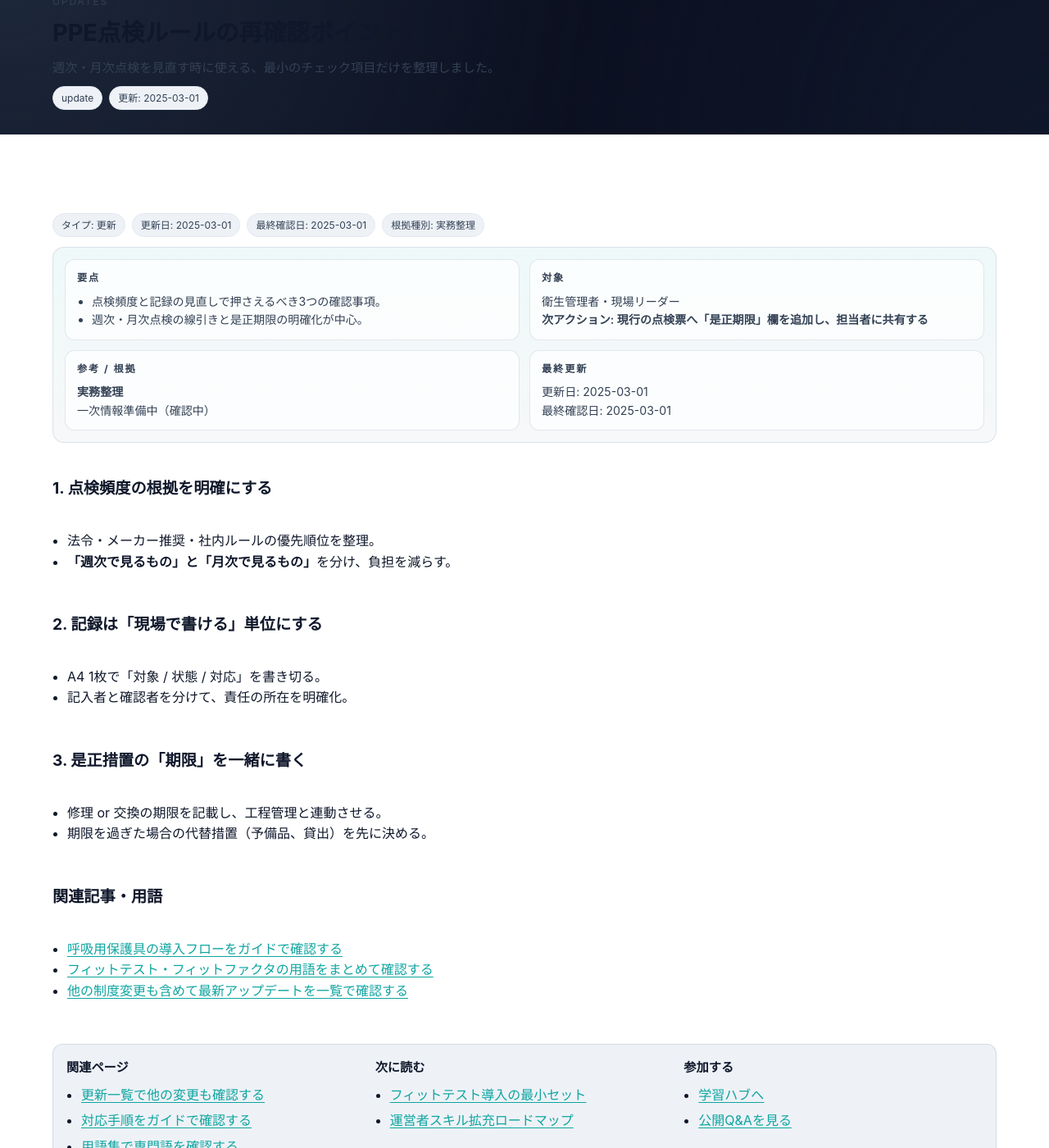
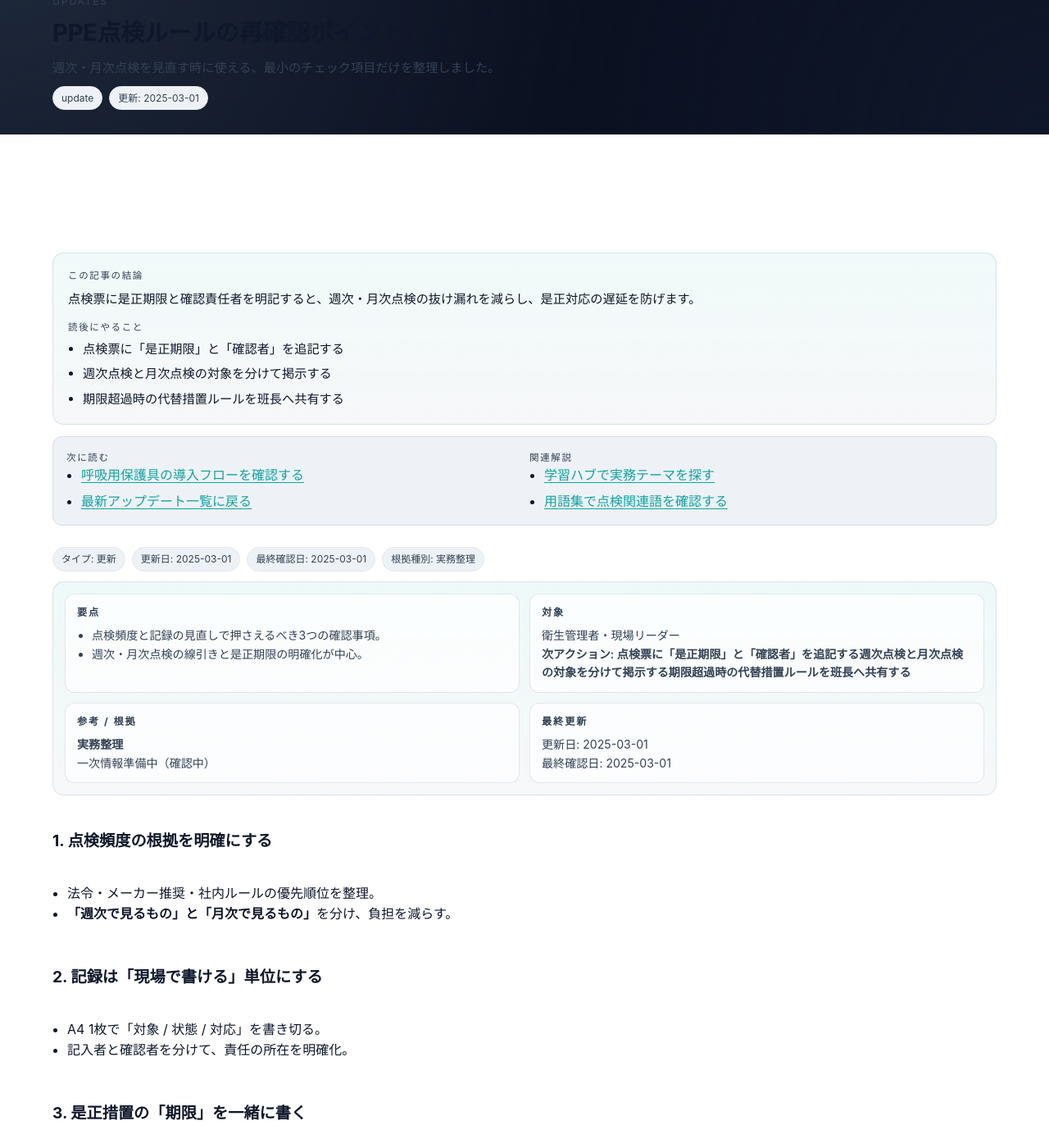
Before and after one commit to rodoeisei-lab/rodoeisei-lab, a Jekyll site: the page built from _updates/ppe-checklist.md, in a window 1280 px wide and 1400 px high, scrolled down 267 px. Shown: the whole window at 82% size. Built offline with Jekyll 4.4.1, drawn with Linux system fonts in a browser that asks for light colours.

Commit message:
Add reusable article intro summary box with related navigation

```diff
--- /dev/null
+++ b/_includes/article-summary-box.html
@@ -0,0 +1,125 @@
+{% assign article_type = page.article_type | default: nil %}
+{% if article_type == nil or article_type == "" %}
+  {% if page.collection == "guides" or page.category == "Guides" %}
+    {% assign article_type = "guide" %}
+  {% elsif page.collection == "updates" or page.category == "Updates" %}
+    {% assign article_type = "update" %}
+  {% else %}
+    {% assign article_type = "article" %}
+  {% endif %}
+{% endif %}
+
+{% assign audience = page.audience | default: page.target %}
+{% assign takeaway = page.takeaway | default: page.lead | default: page.description %}
+{% assign next_action = page.next_action %}
+{% assign has_related_links = false %}
+{% if page.related_links and page.related_links.size > 0 %}
+  {% assign has_related_links = true %}
+{% endif %}
+
+{% assign has_summary_box = false %}
+{% if article_type == "update" %}
+  {% if takeaway or next_action %}
+    {% assign has_summary_box = true %}
+  {% endif %}
+{% else %}
+  {% if audience or takeaway or next_action %}
+    {% assign has_summary_box = true %}
+  {% endif %}
+{% endif %}
+
+{% if has_summary_box %}
+<section class="article-summary-box" aria-label="この記事の要約">
+  <div class="article-summary-box__panel">
+    {% if article_type != "update" and audience %}
+    <div class="article-summary-box__item">
+      <p class="article-summary-box__label">対象者</p>
+      <p class="article-summary-box__value">{{ audience }}</p>
+    </div>
+    {% endif %}
+
+    {% if takeaway %}
+    <div class="article-summary-box__item">
+      <p class="article-summary-box__label">この記事の結論</p>
+      <p class="article-summary-box__value">{{ takeaway }}</p>
+    </div>
+    {% endif %}
+
+    {% if next_action %}
+    <div class="article-summary-box__item">
+      <p class="article-summary-box__label">読後にやること</p>
+      {% if next_action.first %}
+      <ul class="article-summary-box__list">
+        {% for action in next_action limit:3 %}
+        <li>{{ action }}</li>
+        {% endfor %}
+      </ul>
+      {% else %}
+      <p class="article-summary-box__value">{{ next_action }}</p>
+      {% endif %}
+    </div>
+    {% endif %}
+  </div>
+
+  <div class="article-summary-links">
+    <div class="article-summary-links__group">
+      <p class="article-summary-box__label">次に読む</p>
+      <ul>
+        {% if has_related_links %}
+          {% assign next_count = 0 %}
+          {% for link in page.related_links %}
+            {% assign link_group = link.group | default: "next" %}
+            {% if link_group == "next" and next_count < 3 %}
+              <li><a href="{{ link.url | relative_url }}">{{ link.title }}</a></li>
+              {% assign next_count = next_count | plus: 1 %}
+            {% endif %}
+          {% endfor %}
+          {% if next_count == 0 %}
+            {% if article_type == "update" %}
+            <li><a href="{{ '/guides/' | relative_url }}">対応手順を解説一覧から探す</a></li>
+            <li><a href="{{ '/learn/' | relative_url }}">学習ハブで関連テーマを確認する</a></li>
+            {% else %}
+            <li><a href="{{ '/learn/' | relative_url }}">学習ハブでテーマ別に学ぶ</a></li>
+            <li><a href="{{ '/updates/' | relative_url }}">最新アップデートを確認する</a></li>
+            {% endif %}
+          {% endif %}
+        {% elsif article_type == "update" %}
+        <li><a href="{{ '/guides/' | relative_url }}">対応手順を解説一覧から探す</a></li>
+        <li><a href="{{ '/learn/' | relative_url }}">学習ハブで関連テーマを確認する</a></li>
+        {% else %}
+        <li><a href="{{ '/learn/' | relative_url }}">学習ハブでテーマ別に学ぶ</a></li>
+        <li><a href="{{ '/updates/' | relative_url }}">最新アップデートを確認する</a></li>
+        {% endif %}
+      </ul>
+    </div>
+
+    <div class="article-summary-links__group">
+      <p class="article-summary-box__label">関連解説</p>
+      <ul>
+        {% if has_related_links %}
+          {% assign related_count = 0 %}
+          {% for link in page.related_links %}
+            {% assign link_group = link.group | default: "related" %}
+            {% if link_group == "related" and related_count < 3 %}
+              <li><a href="{{ link.url | relative_url }}">{{ link.title }}</a></li>
+              {% assign related_count = related_count | plus: 1 %}
+            {% endif %}
+          {% endfor %}
+          {% if related_count == 0 %}
+            <li><a href="{{ '/guides/' | relative_url }}">他の解説を一覧で確認する</a></li>
+            <li><a href="{{ '/qa/' | relative_url }}">公開Q&Aを見る</a></li>
+          {% endif %}
+        {% else %}
+        <li><a href="{{ '/guides/' | relative_url }}">他の解説を一覧で確認する</a></li>
+        <li><a href="{{ '/qa/' | relative_url }}">公開Q&Aを見る</a></li>
+        {% if article_type == "update" %}
+        <li><a href="{{ '/updates/' | relative_url }}">他の更新記事を確認する</a></li>
+        {% else %}
+        <li><a href="{{ '/glossary/' | relative_url }}">用語集で専門語を確認する</a></li>
+        {% endif %}
+        {% endif %}
+      </ul>
+    </div>
+  </div>
+</section>
+{% endif %}
--- a/_layouts/article.html
+++ b/_layouts/article.html
@@ -29,6 +29,7 @@ layout: base
 
 <section class="section">
   <div class="container article">
+    {% include article-summary-box.html %}
     {% include article-meta-header.html %}
     {{ content }}
     {% include article-footer-nav.html %}
--- a/_updates/ppe-checklist.md
+++ b/_updates/ppe-checklist.md
@@ -14,8 +14,25 @@ reviewed_at: 2025-03-01
 source_type: practical
 target: 衛生管理者・現場リーダー
 audience: 衛生管理者・現場リーダー
+takeaway: 点検票に是正期限と確認責任者を明記すると、週次・月次点検の抜け漏れを減らし、是正対応の遅延を防げます。
+next_action:
+  - 点検票に「是正期限」と「確認者」を追記する
+  - 週次点検と月次点検の対象を分けて掲示する
+  - 期限超過時の代替措置ルールを班長へ共有する
+related_links:
+  - title: 呼吸用保護具の導入フローを確認する
+    url: /guides/fit-test/
+    group: next
+  - title: 最新アップデート一覧に戻る
+    url: /updates/
+    group: next
+  - title: 学習ハブで実務テーマを探す
+    url: /learn/
+    group: related
+  - title: 用語集で点検関連語を確認する
+    url: /glossary/
+    group: related
 effective_from: 2025-03-15
-next_action: 現行の点検票へ「是正期限」欄を追加し、担当者に共有する
 lead: 週次・月次点検を見直す時に使える、最小のチェック項目だけを整理しました。
 ---
 
--- a/assets/css/main.css
+++ b/assets/css/main.css
@@ -1424,6 +1424,72 @@ section { margin: var(--space-5) 0; }
   gap: 16px;
   color: var(--text);
 }
+
+.article-summary-box {
+  display: grid;
+  gap: 14px;
+  margin-bottom: 10px;
+}
+
+.article-summary-box__panel {
+  display: grid;
+  gap: 12px;
+  padding: 18px;
+  border-radius: 14px;
+  border: 1px solid rgba(148, 163, 184, .28);
+  background: linear-gradient(180deg, rgba(14, 165, 160, .06) 0%, rgba(148, 163, 184, .08) 100%);
+}
+
+.article-summary-box__item {
+  display: grid;
+  gap: 6px;
+}
+
+.article-summary-box__label {
+  margin: 0;
+  font-size: .72rem;
+  letter-spacing: .14em;
+  text-transform: uppercase;
+  color: var(--text-soft);
+}
+
+.article-summary-box__value {
+  margin: 0;
+  color: var(--text);
+  font-size: .95rem;
+  line-height: 1.7;
+}
+
+.article-summary-box__list {
+  margin: 0;
+  padding-left: 18px;
+  color: var(--text);
+  font-size: .95rem;
+}
+
+.article-summary-box__list li + li {
+  margin-top: 6px;
+}
+
+.article-summary-links {
+  display: grid;
+  gap: 12px;
+  grid-template-columns: repeat(2, minmax(0, 1fr));
+  padding: 16px;
+  border-radius: 12px;
+  border: 1px solid rgba(148, 163, 184, .24);
+  background: var(--panel-strong);
+}
+
+.article-summary-links__group ul {
+  margin: 0;
+  padding-left: 18px;
+}
+
+.article-summary-links__group li + li {
+  margin-top: 6px;
+}
+
 .article-meta-box {
   display: grid;
   gap: 12px;
@@ -3288,10 +3354,24 @@ main#main .section .container a:not(.btn-step):not(.btn-step-primary):not(.btn-a
 }
 
 @media (max-width: 780px) {
+  .article-summary-links,
   .article-meta-box--header,
   .article-footer-nav__grid {
     grid-template-columns: 1fr;
   }
+
+  .article-summary-box__panel,
+  .article-summary-links {
+    padding: 14px;
+  }
+}
+
+[data-theme="dark"] .article-summary-box__panel {
+  background: linear-gradient(180deg, rgba(45, 212, 191, .12) 0%, rgba(30, 41, 59, .58) 100%);
+}
+
+[data-theme="dark"] .article-summary-links {
+  background: rgba(15, 23, 42, .72);
 }
 
 [data-theme="dark"] .article-meta-box--header {
```
Also changed, not shown: _guides/fit-test.md (+18 -0 lines), _guides/operator-skill-expansion-roadmap.md (+18 -0 lines).
